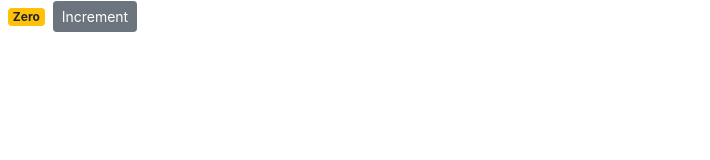
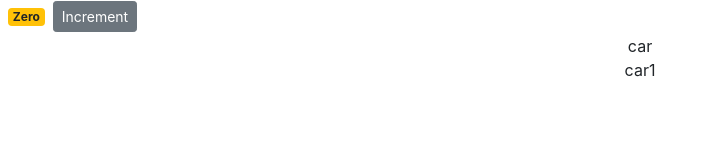
Before and after one commit to Plamen91Ivanov/ReactTest, a React (Create React App) app in the folder exercises/: page / in a window 1280 px wide. Shown: the top 160 px of the page, without its empty margins (0-710 px from the left). Built offline with nearby package versions, Linux system fonts and the light colour scheme.

Commit message:
add props

```diff
--- a/exercises/src/App.js
+++ b/exercises/src/App.js
@@ -1,8 +1,18 @@
 import './App.css';
+import Test from './components/test'
 
 function App() {
+
+  const expense = [
+    {title: 'car', amound: 10},
+    {title: 'car1', amound: 20},
+    {title: 'car2', amound: 30},
+  ];
+
   return (
     <div className="App">
+    <Test title={expense[0].title}/>
+    <Test title={expense[1].title}/>
     </div>
   );
 }
--- /dev/null
+++ b/exercises/src/components/test.js
@@ -0,0 +1,7 @@
+function Test(props) {
+    return (
+        <div>{props.title}</div>
+    )
+}
+
+export default Test;
--- a/exercises/src/index.js
+++ b/exercises/src/index.js
@@ -5,10 +5,12 @@ import App from './App';
 import reportWebVitals from './reportWebVitals';
 import '../node_modules/bootstrap/dist/css/bootstrap.css'
 import Counter from './components/counter';
+import Test from './components/test';
 
 ReactDOM.render(
   <React.StrictMode>
-    <Counter />
+    <Counter/>
+    <App />
   </React.StrictMode>,
   document.getElementById('root')
 );
```
